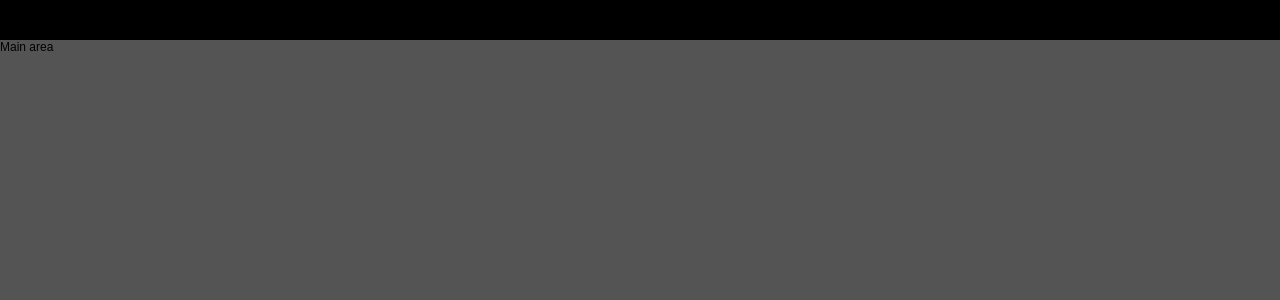
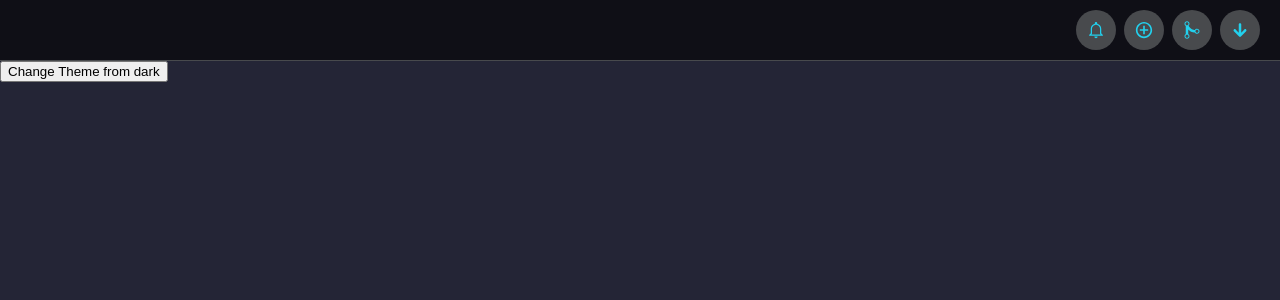
Before and after one commit to buddythumbs/react-ui, a React (Create React App) app: page / in a window 1280 px wide. Shown: the top 300 px of the page. Built offline with nearby package versions, Linux system fonts and the light colour scheme.

Commit message:
Reproduced the example

```diff
--- a/package.json
+++ b/package.json
@@ -8,7 +8,9 @@
     "@testing-library/user-event": "^7.2.1",
     "react": "^16.13.1",
     "react-dom": "^16.13.1",
+    "react-icons": "^3.10.0",
     "react-scripts": "3.4.1",
+    "react-transition-group": "^4.4.1",
     "styled-components": "^5.1.0"
   },
   "scripts": {
--- a/src/App.js
+++ b/src/App.js
@@ -1,28 +1,75 @@
 import React, { useState } from 'react';
 
 // Components
-import Navbar from './components/Navbar'
+import Navbar, { NavItem, DropdownMenu } from './components/Navbar'
 import Mainarea from './components/Mainarea'
+import {
+  IoMdAddCircleOutline,
+  IoMdNotificationsOutline,
+  IoMdGitMerge,
+  IoMdArrowRoundDown
+} from 'react-icons/io';
 
 import styled from 'styled-components'
+import { applyTheme } from './utils/themes'
 
 const AppDiv = styled.div`
   margin: 0;
   padding: 0;
   width: 100vw;
   height: 100vh;
-  background-color: ${props => props.dark ? '#545454' : '#eeeeee' };
+  background-color: var(--bg);
+  color: var(--text-color);
 `;
 
 function App() {
 
-  // Declare a new state variable, which we'll call "count"
-  const [darkMode, setDarkMode] = useState(true);
+  const [currentTheme, setTheme] = useState("dark");
+
+  const changeTheme = (e) => {
+    console.log(e)
+    const nextTheme = currentTheme === "light" ? "dark" : "light";
+    setTheme(nextTheme);
+    applyTheme(nextTheme)
+  };
+
+  // Apply the theme at initialization
+  applyTheme(currentTheme)
+
+  let props = {
+    'changeTheme': changeTheme,
+    'currentTheme': currentTheme,
+    'navitems':[
+      {
+        icon: <IoMdNotificationsOutline/>,
+        href:'#'
+      },
+      {
+        icon: <IoMdAddCircleOutline/>,
+        href:'#'
+      },
+      {
+        icon: <IoMdGitMerge/>,
+        href:'#'
+      },
+      {
+        icon: <IoMdArrowRoundDown/>,
+        href:'#',
+        children: <DropdownMenu/>
+      },
+    ]
+  }
 
   return (
-    <AppDiv dark={darkMode}>
-      <Navbar dark={darkMode}></Navbar>
-      <Mainarea dark={darkMode}></Mainarea>
+    <AppDiv {...props}>
+      <Navbar>
+        {props.navitems.map((navitem, i) =>(
+          <NavItem key={i} href={navitem.href} icon={navitem.icon}>
+            {navitem.children}
+          </NavItem>
+        ))}
+      </Navbar>
+      <Mainarea {...props}/>
     </AppDiv>
   );
 }
--- a/src/components/Mainarea.js
+++ b/src/components/Mainarea.js
@@ -1,7 +1,10 @@
 import React from 'react'
 
-export default function Mainarea(){
+export default function Mainarea(props){
     return (
-        <div>Main area</div>
+        <div>
+            {props.children}
+            <button onClick={props.changeTheme}>Change Theme from {props.currentTheme}</button>
+        </div>
     )
 }
--- a/src/components/Navbar.js
+++ b/src/components/Navbar.js
@@ -1,16 +1,188 @@
-import React from 'react';
+import React, { useState } from 'react';
 import styled from 'styled-components'
+import {
+  IoMdConstruct,
+  IoIosArrowForward,
+  IoIosArrowBack
+} from 'react-icons/io';
 
-const Bar = styled.div`
-    height: 5vh;
-    background-color: ${props => props.dark ? '#000000': '#ffffff'};
+import { CSSTransition } from 'react-transition-group'
+
+const Nav = styled.nav`
+    height: var(--nav-size);
+    background-color: var(--bg-darker);
+    padding: 0 1rem;
+    border-bottom: var(--border);
 `;
+
+const NavGroup = styled.ul`
+  list-style: none;
+  margin: 0;
+  padding: 0;
+  max-width: 100%;
+  height: 100%;
+  display: flex;
+  justify-content: flex-end;
+`;
+
+const NavListItem = styled.li`
+  width: calc(var(--nav-size) * 0.8);
+  display: flex;
+  align-items: center;
+  justify-content: center;
+`;
+
+const IconButton = styled.a`
+  --button-size: calc( var(--nav-size) * 0.5);
+  width: var(--button-size);
+  height: var(--button-size);
+  background-color: var(--bg-accent);
+  border-radius: 50%;
+  padding:5px;
+  margin:2px;
+  display: flex;
+  align-items: center;
+  justify-content: center;
+  transition: filter 300ms;
+
+  &:hover{
+    filter: brightness(1.2);
+
+  }
+
+  & svg{
+    /* fill: var(--bg-lighter);  */
+    width: 20px;
+    height: 20px;
+  }
+`;
+
+const Dropdown = styled.div`
+  position: absolute;
+  top: 58px;
+  width: 300px;
+  transform: translate(-45%);
+  background-color: var(--bg-darker);
+  border: var(--border);
+  border-radius: var(--border-radius);
+  padding: 1rem;
+  /* Hide any child elements if the overlap this container */
+  overflow: hidden;
+  transition: height var(--speed) ease;
+`;
+
+const DropdownMenuItem = styled.a`
+  height: 50px;
+  display: flex;
+  align-items: center;
+  border-radius: var(--border-radius);
+  transition: background var(--speed);
+  padding: 0.5rem;
+
+  &:hover{
+    background-color: var(--bg-lighter);
+  }
+`;
+
+const LeftIcon = styled(IconButton)`
+  margin-right: 10px;
+`;
+
+const RightIcon = styled(IconButton)`
+  margin-left: auto;
+`;
+
+export function DropdownMenu(){
+
+  const [activeMenu, setActiveMenu ] = useState('main')
+  const [menuHeight, setMenuHeight ] = useState(null)
+
+  function calcHeight(el) {
+    const height = el.offsetHeight;
+    setMenuHeight(height)
+  }
+
+  function DropdownItem(props){
+    return (
+      <DropdownMenuItem onClick={ () => props.goToMenu && setActiveMenu(props.goToMenu) }>
+        <LeftIcon>{props.leftIcon}</LeftIcon>
+        {props.children}
+        {props.rightIcon && <RightIcon>{props.rightIcon}</RightIcon>}
+      </DropdownMenuItem>
+    )
+  }
+  console.log(activeMenu)
+  return (
+    <Dropdown style={{height: menuHeight}}>
+      {/* Main menu */}
+      <CSSTransition
+        in={activeMenu === 'main'}
+        unmountOnExit
+        timeout={500}
+        classNames="menu-primary"
+        onEnter={calcHeight}
+        >
+          <div className='menu'>
+            <DropdownItem
+                leftIcon={<IoMdConstruct/>}
+                rightIcon={<IoIosArrowForward/>}
+                goToMenu={'animals'}
+            >
+              Profile
+            </DropdownItem>
+            <DropdownItem>Somethiong</DropdownItem>
+          </div>
+      </CSSTransition>
+      {/* Animals menu */}
+      <CSSTransition
+        in={ activeMenu === 'animals'}
+        unmountOnExit
+        timeout={500}
+        classNames="menu-secondary"
+        onEnter={calcHeight}
+        >
+          <div className='menu'>
+            <DropdownItem
+                goToMenu={'main'}
+                leftIcon={<IoIosArrowBack/>}
+            >
+              Poop
+            </DropdownItem>
+            <DropdownItem rightIcon={<IoIosArrowForward/>}>Farts</DropdownItem>
+            <DropdownItem>adad</DropdownItem>
+            <DropdownItem>Faradsadats</DropdownItem>
+            <DropdownItem>adasdasd</DropdownItem>
+            <DropdownItem>adasdad</DropdownItem>
+          </div>
+      </CSSTransition>
+    </Dropdown>
+  )
+}
+
+
+export function NavItem(props) {
+
+  const [open, setOOpen ] = useState(false)
+
+  return (
+    <NavListItem>
+      <IconButton
+        href={props.href}
+        onClick={ () => setOOpen(!open)}>
+        {props.icon}
+      </IconButton>
+      { open && props.children }
+    </NavListItem>
+  )
+}
 
 function Navbar(props) {
     return (
-      <Bar {...props}>
-          This is a Navbar
-      </Bar>
+      <Nav>
+        <NavGroup>
+          {props.children}
+        </NavGroup>
+      </Nav>
 
     );
   }
--- a/src/index.css
+++ b/src/index.css
@@ -4,5 +4,65 @@ body {
   overflow: hidden;
   padding: 0;
   margin: 0;
-    font-family: "Arial";
+  font-family: 'Courier New', Courier, monospace;
 }
+
+:root {
+
+  /* Border radius for all elements */
+  --border-radius: 8px;
+
+  /* Navbar height */
+  --nav-size: 60px;
+
+  /* Animation speed */
+  --speed: 500ms;
+
+}
+
+/* All links should have same color as text */
+a{
+  color: var(--text-color);
+  text-decoration: none;
+}
+
+/* CSS transition classes for dropdown menus */
+/*  */
+/*  */
+
+/* Main menu */
+.menu-primary-enter{
+  position: absolute;
+  transform: translateX(-110%);
+}
+.menu-primary-enter-active{
+  transform: translateX(0%);
+  transition: all var(--speed) ease;
+}
+.menu-primary-exit{
+  position: absolute;
+}
+.menu-primary-exit-active {
+  transform: translateX(-110%);
+  transition: all var(--speed) ease;
+}
+
+/* Secondary Menu */
+.menu-secondary-enter{
+  transform: translateX(110%);
+}
+.menu-secondary-enter-active{
+  transform: translateX(0%);
+  transition: all var(--speed) ease;
+}
+.menu-secondary-exit{
+}
+.menu-secondary-exit-active {
+  transform: translateX(110%);
+  transition: all var(--speed) ease;
+}
+
+
+.menu {
+  width: 100%;
+}
--- /dev/null
+++ b/src/utils/themes.js
@@ -0,0 +1,25 @@
+export const lightTheme = {
+    "--bg": "#dadce1",
+    "--bg-darker": '#b1b2b5',
+    "--bg-lighter": '#e8ebf2',
+    "--bg-accent": "#eff2f7",
+    "--text-color": "#242536",
+    "--border": "1px solid #eff2f7"
+}
+
+export const darkTheme = {
+    "--bg": "#242536",
+    "--bg-darker": '#0f0f16',
+    "--bg-lighter": '#484a6d',
+    "--bg-accent": "#484a4d",
+    "--text-color": "#22d1ee",
+    "--border": "1px solid #484a4d"
+}
+
+export const applyTheme = nextTheme => {
+    const theme = nextTheme === "dark" ? darkTheme : lightTheme;
+    Object.keys(theme).forEach(key => {
+      const value = theme[key];
+      document.documentElement.style.setProperty(key, value);
+    });
+  };
```
Also changed, not shown: 1 other file (tests, documents, lock files or other folders). Lines whose indentation alone changed are shown as unchanged.
